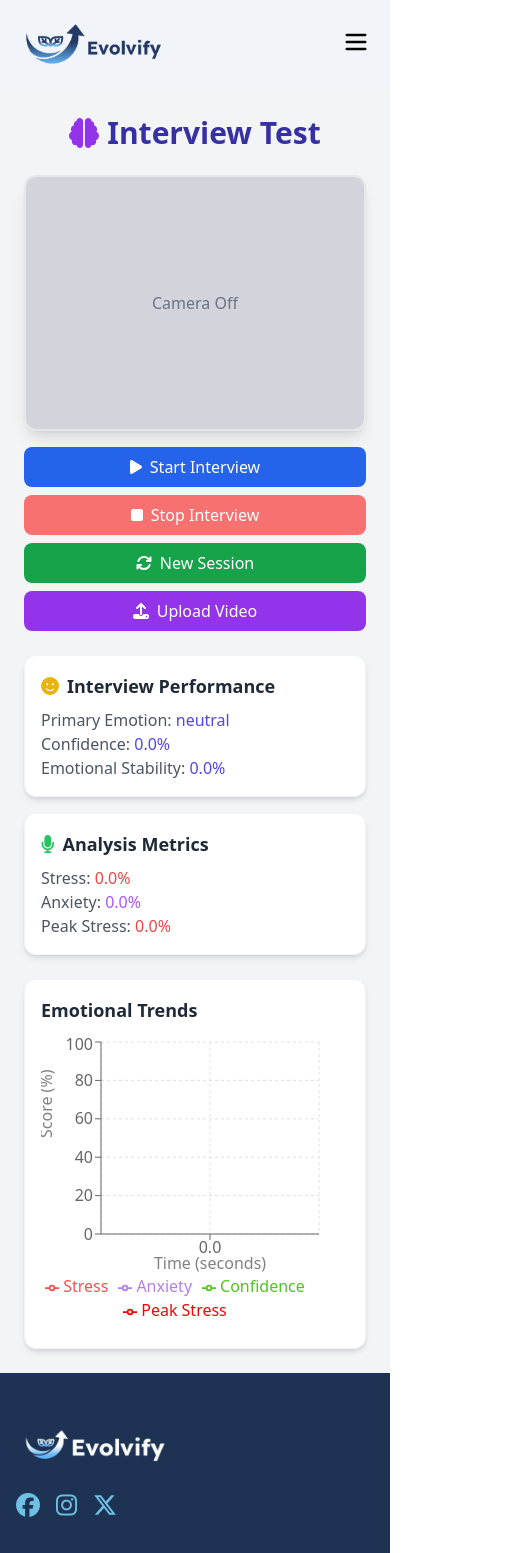
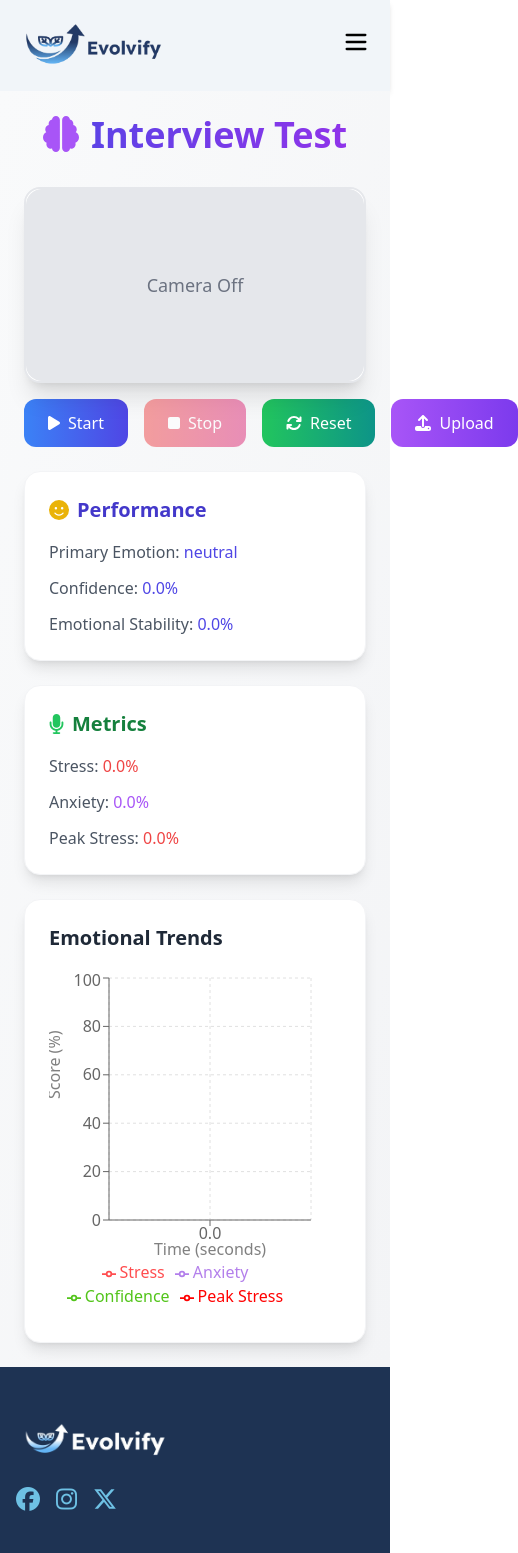
Before and after one commit to Evolvify-Project/Evolvify-Website, a React (Vite) app: page /interview-test in a window 390 px wide. Shown: the top 1553 px of the page, 518 px wide, since content can reach past the window. Built offline with nearby package versions, Linux system fonts and the light colour scheme.

Commit message:
interview-test updates

```diff
--- a/src/pages/InterviewTest.jsx
+++ b/src/pages/InterviewTest.jsx
@@ -20,8 +20,8 @@ import {
   faStop,
   faSync,
   faUpload,
-  faRedo,
   faVideo,
+  faQuestionCircle,
 } from "@fortawesome/free-solid-svg-icons";
 
 // Sample interview questions
@@ -42,13 +42,12 @@ const interpolateFrameEmotions = (
   if (!frameEmotions || frameEmotions.length === 0) return [];
 
   const interpolatedData = [];
-  const totalPoints = Math.floor(videoDuration * pointsPerSecond); // Number of points we want
-  const step = videoDuration / (totalPoints - 1); // Time step between points
+  const totalPoints = Math.floor(videoDuration * pointsPerSecond);
+  const step = videoDuration / (totalPoints - 1);
 
   for (let i = 0; i < totalPoints; i++) {
     const targetTime = i * step;
 
-    // Find the two closest frames
     let prevFrame = frameEmotions[0];
     let nextFrame = frameEmotions[frameEmotions.length - 1];
     let found = false;
@@ -74,14 +73,12 @@ const interpolateFrameEmotions = (
       prevFrame = frameEmotions[frameEmotions.length - 1];
     }
 
-    // Linear interpolation for confidence
     const timeDiff = nextFrame.time - prevFrame.time;
     const weight = timeDiff > 0 ? (targetTime - prevFrame.time) / timeDiff : 0;
     const interpolatedConfidence =
       prevFrame.confidence +
       (nextFrame.confidence - prevFrame.confidence) * weight;
 
-    // Use the emotion from the closest frame
     const emotion =
       targetTime - prevFrame.time < nextFrame.time - targetTime
         ? prevFrame.emotion
@@ -109,7 +106,7 @@ const InterviewTestPage = () => {
   const [frameEmotions, setFrameEmotions] = useState([]);
   const [videoDuration, setVideoDuration] = useState(0);
   const [currentQuestion, setCurrentQuestion] = useState(0);
-  const [questionTimer, setQuestionTimer] = useState(30); // 30 seconds per question
+  const [questionTimer, setQuestionTimer] = useState(30);
   const [countdown, setCountdown] = useState(null);
   const [emotionData, setEmotionData] = useState([]);
   const [summaryStats, setSummaryStats] = useState({
@@ -459,7 +456,6 @@ const InterviewTestPage = () => {
           return;
         }
 
-        // Use frame_data from backend for emotionData
         const frameData = data.frame_data.map((frame) => ({
           time: frame.time,
           stress: frame.stress,
@@ -468,10 +464,8 @@ const InterviewTestPage = () => {
         }));
         setEmotionData(frameData);
 
-        // Update video duration
         setVideoDuration(data.video_duration);
 
-        // Update summary stats with final scores and peak
         setSummaryStats((prevStats) => ({
           ...prevStats,
           confidence: data.mental_health.confidence.toFixed(1),
@@ -489,7 +483,6 @@ const InterviewTestPage = () => {
           ).toFixed(1),
         }));
 
-        // Process frame emotions for timeline
         const emotions = data.emotions;
         const frameCount = Object.values(emotions).reduce(
           (sum, arr) => sum + arr.length,
@@ -632,105 +625,16 @@ const InterviewTestPage = () => {
     return null;
   };
 
-  // Interpolate frame emotions for more data points
   const interpolatedFrameEmotions = interpolateFrameEmotions(
     frameEmotions,
     videoDuration
   );
 
   return (
-    <div className="min-h-screen bg-gray-100 p-6 text-gray-800 font-sans">
-      <h1 className="text-3xl md:text-4xl font-bold text-center mb-6 text-indigo-800">
-        <FontAwesomeIcon icon={faBrain} className="text-purple-600 mr-2" />
-        Interview Test
-      </h1>
-      <div className="grid grid-cols-1 md:grid-cols-2 gap-6">
-        <div className="space-y-4">
-          <div className="relative w-full h-64 md:h-80 rounded-xl border-2 border-gray-200 overflow-hidden shadow-lg">
-            <video
-              ref={videoRef}
-              autoPlay
-              playsInline
-              muted
-              className="w-full h-full object-cover"
-              style={{ display: cameraActive ? "block" : "none" }}
-            />
-            {!cameraActive && (
-              <div className="absolute inset-0 flex items-center justify-center bg-gray-300">
-                <span className="text-gray-500">Camera Off</span>
-              </div>
-            )}
-            {recording && countdown !== null && (
-              <div className="absolute top-2 right-2 bg-red-600 text-white rounded-full p-2 flex items-center">
-                <FontAwesomeIcon
-                  icon={faVideo}
-                  className="mr-2 animate-pulse"
-                />
-                <span>Total: {countdown}s</span>
-              </div>
-            )}
-            {recording && (
-              <div className="absolute bottom-2 left-2 bg-blue-600 text-white rounded-lg p-2 w-full mx-2">
-                <p className="font-semibold">
-                  Question {currentQuestion + 1}:{" "}
-                  {interviewQuestions[currentQuestion]}
-                </p>
-                <p>Time left: {questionTimer}s</p>
-              </div>
-            )}
-            {loading && (
-              <div className="absolute inset-0 bg-black bg-opacity-50 flex items-center justify-center flex-col">
-                <span className="text-white animate-pulse mb-2">
-                  {uploadStatus.message}
-                </span>
-                <div className="w-3/4 bg-gray-200 rounded-full h-2.5">
-                  <div
-                    className="bg-blue-600 h-2.5 rounded-full"
-                    style={{ width: `${uploadStatus.progress}%` }}
-                  ></div>
-                </div>
-              </div>
-            )}
-          </div>
-          <div className="flex flex-col md:flex-row space-y-2 md:space-y-0 md:space-x-2">
-            <button
-              onClick={startInterview}
-              disabled={cameraActive || loading || recording || isUploading}
-              className="px-4 py-2 bg-blue-600 text-white rounded-lg hover:bg-blue-700 disabled:bg-blue-400 transition duration-200 flex items-center justify-center"
-            >
-              <FontAwesomeIcon icon={faPlay} className="mr-2" />
-              Start Interview
-            </button>
-            <button
-              onClick={stopCamera}
-              disabled={!cameraActive && !recording}
-              className="px-4 py-2 bg-red-600 text-white rounded-lg hover:bg-red-700 disabled:bg-red-400 transition duration-200 flex items-center justify-center"
-            >
-              <FontAwesomeIcon icon={faStop} className="mr-2" />
-              Stop Interview
-            </button>
-            <button
-              onClick={newSession}
-              className="px-4 py-2 bg-green-600 text-white rounded-lg hover:bg-green-700 transition duration-200 flex items-center justify-center"
-            >
-              <FontAwesomeIcon icon={faSync} className="mr-2" />
-              New Session
-            </button>
-            <label className="px-4 py-2 bg-purple-600 text-white rounded-lg hover:bg-purple-700 transition duration-200 flex items-center justify-center cursor-pointer">
-              <FontAwesomeIcon icon={faUpload} className="mr-2" />
-              Upload Video
-              <input
-                type="file"
-                accept="video/*"
-                onChange={handleVideoUpload}
-                className="hidden"
-                disabled={isUploading}
-              />
-            </label>
-          </div>
+    <div className="min-h-screen bg-gradient-to-br from-gray-50 to-gray-100 p-6 text-gray-800 font-sans">
       {message && (
         <div
-              className={`p-2 border rounded-lg text-center ${
+          className={`fixed top-4 left-1/2 transform -translate-x-1/2 px-6 py-3 rounded-lg shadow-lg z-50 transition-all duration-300 ${
             message.type === "success"
               ? "bg-green-100 border-green-400 text-green-700"
               : message.type === "warning"
@@ -743,61 +647,190 @@ const InterviewTestPage = () => {
           {message.text}
         </div>
       )}
-          {error && (
-            <div className="p-2 bg-red-100 border border-red-400 text-red-700 rounded-lg">
-              {error}
+      <h1 className="text-4xl md:text-5xl font-bold text-center mb-8 text-indigo-800 bg-gradient-to-r from-indigo-600 to-purple-600 bg-clip-text text-transparent">
+        <FontAwesomeIcon icon={faBrain} className="mr-3 text-purple-500" />
+        Interview Test
+      </h1>
+      <div className="grid grid-cols-1 lg:grid-cols-3 gap-6">
+        {/* Video Section */}
+        <div className="lg:col-span-1">
+          <div className="relative w-full h-0 pb-[56.25%] rounded-2xl border-2 border-gray-200 overflow-hidden shadow-xl bg-white">
+            <video
+              ref={videoRef}
+              autoPlay
+              playsInline
+              muted
+              className="absolute top-0 left-0 w-full h-full object-cover rounded-2xl"
+              style={{ display: cameraActive ? "block" : "none" }}
+            />
+            {!cameraActive && (
+              <div className="absolute inset-0 flex items-center justify-center bg-gray-200 rounded-2xl">
+                <span className="text-gray-500 text-lg">Camera Off</span>
+              </div>
+            )}
+            {recording && countdown !== null && (
+              <div className="absolute top-4 right-4 bg-red-600 text-white rounded-full p-2 flex items-center animate-pulse">
+                <FontAwesomeIcon icon={faVideo} className="mr-2" />
+                <span>{countdown}s</span>
+              </div>
+            )}
+            {loading && (
+              <div className="absolute inset-0 bg-black bg-opacity-60 flex items-center justify-center flex-col rounded-2xl">
+                <span className="text-white text-lg animate-pulse mb-2">
+                  {uploadStatus.message}
+                </span>
+                <div className="w-3/4 bg-gray-300 rounded-full h-2.5">
+                  <div
+                    className="bg-blue-400 h-2.5 rounded-full transition-all duration-300"
+                    style={{ width: `${uploadStatus.progress}%` }}
+                  ></div>
+                </div>
               </div>
             )}
           </div>
-        <div className="space-y-4">
-          <div className="p-4 bg-white rounded-xl shadow-md border border-gray-100">
-            <h2 className="text-lg font-semibold mb-2 flex items-center">
+          {recording && (
+            <div className="relative mt-4 bg-white rounded-2xl p-4 shadow-lg border border-gray-100 transition-all duration-500 transform animate-fadeIn">
+              <div className="absolute top-0 left-0 w-full h-full p-4">
+                <svg className="w-full h-full transform -rotate-90">
+                  <circle
+                    cx="50%"
+                    cy="50%"
+                    r="45%"
+                    fill="none"
+                    stroke="#e5e7eb"
+                    strokeWidth="8"
+                  />
+                  <circle
+                    cx="50%"
+                    cy="50%"
+                    r="45%"
+                    fill="none"
+                    stroke="#3b82f6"
+                    strokeWidth="8"
+                    strokeDasharray="283"
+                    strokeDashoffset={283 - (questionTimer / 30) * 283}
+                    className="transition-all duration-1000 ease-linear"
+                  />
+                </svg>
+              </div>
+              <div className="relative z-10">
+                <div className="flex items-center justify-between mb-2">
+                  <div className="flex items-center">
                     <FontAwesomeIcon
-                icon={faFaceSmile}
-                className="text-yellow-500 mr-2"
+                      icon={faQuestionCircle}
+                      className="mr-2 text-blue-500"
                     />
-              Interview Performance
+                    <h3 className="font-semibold text-lg text-gray-800">
+                      Question {currentQuestion + 1}/{interviewQuestions.length}
+                    </h3>
+                  </div>
+                  <span className="text-sm text-gray-500">
+                    {questionTimer}s
+                  </span>
+                </div>
+                <p className="text-gray-700">{interviewQuestions[currentQuestion]}</p>
+                <div className="mt-3 w-full bg-gray-200 rounded-full h-1.5">
+                  <div
+                    className="bg-gradient-to-r from-blue-500 to-indigo-600 h-1.5 rounded-full transition-all duration-300"
+                    style={{
+                      width: `${
+                        ((currentQuestion + 1) / interviewQuestions.length) * 100
+                      }%`,
+                    }}
+                  ></div>
+                </div>
+              </div>
+            </div>
+          )}
+          <div className="flex justify-between mt-4 space-x-4">
+            <button
+              onClick={startInterview}
+              disabled={cameraActive || loading || recording || isUploading}
+              className="flex-1 px-6 py-3 bg-gradient-to-r from-blue-500 to-indigo-600 text-white rounded-xl hover:from-blue-600 hover:to-indigo-700 transition-all duration-200 disabled:opacity-50 flex items-center justify-center"
+            >
+              <FontAwesomeIcon icon={faPlay} className="mr-2" />
+              Start
+            </button>
+            <button
+              onClick={stopCamera}
+              disabled={!cameraActive && !recording}
+              className="flex-1 px-6 py-3 bg-gradient-to-r from-red-500 to-pink-600 text-white rounded-xl hover:from-red-600 hover:to-pink-700 transition-all duration-200 disabled:opacity-50 flex items-center justify-center"
+            >
+              <FontAwesomeIcon icon={faStop} className="mr-2" />
+              Stop
+            </button>
+            <button
+              onClick={newSession}
+              className="flex-1 px-6 py-3 bg-gradient-to-r from-green-500 to-teal-600 text-white rounded-xl hover:from-green-600 hover:to-teal-700 transition-all duration-200 flex items-center justify-center"
+            >
+              <FontAwesomeIcon icon={faSync} className="mr-2" />
+              Reset
+            </button>
+            <label className="flex-1 px-6 py-3 bg-gradient-to-r from-purple-500 to-violet-600 text-white rounded-xl hover:from-purple-600 hover:to-violet-700 transition-all duration-200 flex items-center justify-center cursor-pointer">
+              <FontAwesomeIcon icon={faUpload} className="mr-2" />
+              Upload
+              <input
+                type="file"
+                accept="video/*"
+                onChange={handleVideoUpload}
+                className="hidden"
+                disabled={isUploading}
+              />
+            </label>
+          </div>
+        </div>
+
+        {/* Performance Card */}
+        <div className="lg:col-span-1">
+          <div className="bg-white rounded-2xl p-6 shadow-lg border border-gray-100 hover:shadow-xl transition-shadow duration-300">
+            <h2 className="text-xl font-semibold mb-4 flex items-center text-indigo-700">
+              <FontAwesomeIcon icon={faFaceSmile} className="mr-2 text-yellow-500" />
+              Performance
             </h2>
-            <p className="text-gray-600">
+            <div className="space-y-3 text-gray-600">
+              <p>
                 Primary Emotion:{" "}
                 <span className="text-indigo-600 font-medium">
                   {summaryStats.primaryEmotion}
                 </span>
               </p>
-            <p className="text-gray-600">
+              <p>
                 Confidence:{" "}
                 <span className="text-indigo-600 font-medium">
                   {summaryStats.confidence}%
                 </span>
               </p>
-            <p className="text-gray-600">
+              <p>
                 Emotional Stability:{" "}
                 <span className="text-indigo-600 font-medium">
                   {summaryStats.emotionalStability}%
                 </span>
               </p>
             </div>
-          <div className="p-4 bg-white rounded-xl shadow-md border border-gray-100">
-            <h2 className="text-lg font-semibold mb-2 flex items-center">
-              <FontAwesomeIcon
-                icon={faMicrophone}
-                className="text-green-500 mr-2"
-              />
-              Analysis Metrics
+          </div>
+        </div>
+
+        {/* Metrics Card */}
+        <div className="lg:col-span-1">
+          <div className="bg-white rounded-2xl p-6 shadow-lg border border-gray-100 hover:shadow-xl transition-shadow duration-300">
+            <h2 className="text-xl font-semibold mb-4 flex items-center text-green-700">
+              <FontAwesomeIcon icon={faMicrophone} className="mr-2 text-green-500" />
+              Metrics
             </h2>
-            <p className="text-gray-600">
+            <div className="space-y-3 text-gray-600">
+              <p>
                 Stress:{" "}
                 <span className="text-red-500 font-medium">
                   {summaryStats.stress}%
                 </span>
               </p>
-            <p className="text-gray-600">
+              <p>
                 Anxiety:{" "}
                 <span className="text-purple-500 font-medium">
                   {summaryStats.anxiety}%
                 </span>
               </p>
-            <p className="text-gray-600">
+              <p>
                 Peak Stress:{" "}
                 <span className="text-red-500 font-medium">
                   {summaryStats.peakStress}%
@@ -806,9 +839,14 @@ const InterviewTestPage = () => {
             </div>
           </div>
         </div>
-      <div className="mt-6 bg-white p-4 rounded-xl shadow-md border border-gray-100">
-        <h2 className="text-lg font-semibold mb-2">Emotional Trends</h2>
-        <ResponsiveContainer width="100%" height={300}>
+
+        {/* Emotional Trends Chart */}
+        <div className="lg:col-span-2">
+          <div className="bg-white rounded-2xl p-6 shadow-lg border border-gray-100 hover:shadow-xl transition-shadow duration-300">
+            <h2 className="text-xl font-semibold mb-4 text-gray-800">
+              Emotional Trends
+            </h2>
+            <ResponsiveContainer width="100%" height={350}>
               <LineChart
                 data={emotionData}
                 margin={{ top: 10, right: 30, left: 0, bottom: 10 }}
@@ -877,12 +915,16 @@ const InterviewTestPage = () => {
               </LineChart>
             </ResponsiveContainer>
           </div>
+        </div>
+
+        {/* Frame-by-Frame Emotions Chart */}
         {interpolatedFrameEmotions.length > 0 && (
-        <div className="mt-6 bg-white p-4 rounded-xl shadow-md border border-gray-100">
-          <h2 className="text-lg font-semibold mb-2">
+          <div className="lg:col-span-3">
+            <div className="bg-white rounded-2xl p-6 shadow-lg border border-gray-100 hover:shadow-xl transition-shadow duration-300">
+              <h2 className="text-xl font-semibold mb-4 text-gray-800">
                 Frame-by-Frame Emotions
               </h2>
-          <ResponsiveContainer width="100%" height={300}>
+              <ResponsiveContainer width="100%" height={350}>
                 <ScatterChart margin={{ top: 10, right: 30, left: 0, bottom: 10 }}>
                   <CartesianGrid strokeDasharray="3 3" stroke="#e0e0e0" />
                   <XAxis
@@ -950,7 +992,9 @@ const InterviewTestPage = () => {
                 </ScatterChart>
               </ResponsiveContainer>
             </div>
+          </div>
         )}
+      </div>
     </div>
   );
 };
```
Lines whose indentation alone changed are shown as unchanged.
